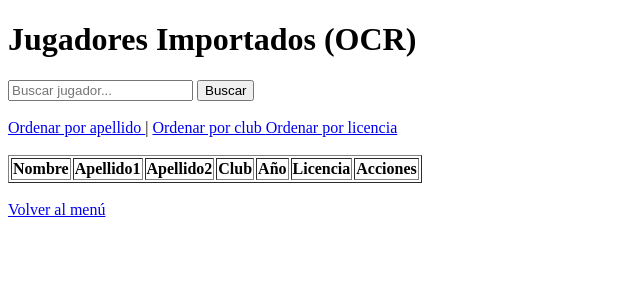
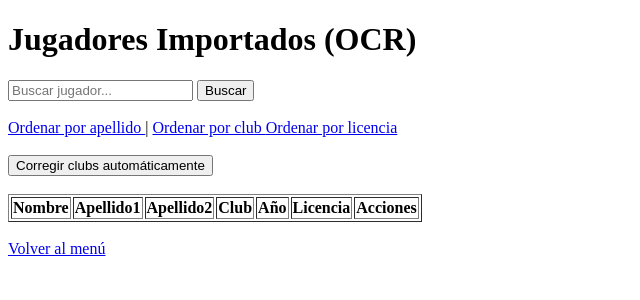
Before and after one commit to jordi4949/app_tennis, a FastAPI app: template app/templates/importar_jugadores.html in a window 1280 px wide. Shown: the top 300 px of the page, without its empty margins (0-640 px from the left). Run offline with FastAPI, Linux system fonts and the light colour scheme; the template is opened without the code that fills it, so the values that code supplies are empty.

Commit message:
Añadir dotenv y mejoras seguridad admin

```diff
--- a/app/main.py
+++ b/app/main.py
@@ -4,6 +4,13 @@ from fastapi.templating import Jinja2Templates
 from fastapi.staticfiles import StaticFiles
 from fastapi.security import HTTPBasic, HTTPBasicCredentials
 import secrets
+from rapidfuzz import process, fuzz
+import unicodedata
+import re
+import os
+from dotenv import load_dotenv
+load_dotenv()
+
 
 from app.database import get_connection
 
@@ -13,8 +20,11 @@ templates = Jinja2Templates(directory="app/templates")
 security = HTTPBasic()
 
 def comprobar_admin(credentials: HTTPBasicCredentials = Depends(security)):
-    usuario_correcto = secrets.compare_digest(credentials.username, "admin")
-    password_correcto = secrets.compare_digest(credentials.password, "Jordi_Eduard")
+    ADMIN_USER = os.getenv("ADMIN_USER")
+    ADMIN_PASSWORD = os.getenv("ADMIN_PASSWORD")
+
+    usuario_correcto = secrets.compare_digest(credentials.username, ADMIN_USER)
+    password_correcto = secrets.compare_digest(credentials.password, ADMIN_PASSWORD)
 
     if not (usuario_correcto and password_correcto):
         raise HTTPException(
@@ -24,6 +34,35 @@ def comprobar_admin(credentials: HTTPBasicCredentials = Depends(security)):
         )
 
     return credentials.username
+
+def normalizar_club_para_comparar(texto: str) -> str:
+    if not texto:
+        return ""
+
+    texto = texto.upper().strip()
+
+    # Quitar acentos
+    texto = unicodedata.normalize("NFD", texto)
+    texto = "".join(c for c in texto if unicodedata.category(c) != "Mn")
+
+    # Errores típicos OCR
+    texto = texto.replace("0", "O")
+    texto = texto.replace("1", "I")
+
+    # Separar comas pegadas: "BARCINO,CT" -> "BARCINO CT"
+    texto = texto.replace(",", " ")
+
+    # Quitar símbolos raros: puntos, guiones, apóstrofes, etc.
+    texto = re.sub(r"[^A-Z0-9 ]", " ", texto)
+
+    # Normalizar abreviaturas frecuentes
+    texto = re.sub(r"\bC T\b", "CT", texto)
+    texto = re.sub(r"\bT\b", "CT", texto)
+
+    # Espacios repetidos
+    texto = re.sub(r"\s+", " ", texto).strip()
+
+    return texto
 
 @app.get("/admin", response_class=HTMLResponse)
 def inicio(request: Request, admin: str = Depends(comprobar_admin)):
@@ -235,6 +274,86 @@ def ver_importados(
         }
     )
 
+@app.post("/admin/importar-jugadores/corregir-clubs")
+def corregir_clubs_importados(admin: str = Depends(comprobar_admin)):
+    conn = get_connection()
+    cur = conn.cursor()
+
+    # Clubs distintos que vienen del OCR
+    cur.execute("""
+        SELECT DISTINCT club
+        FROM jugadores_importados
+        WHERE club IS NOT NULL
+          AND TRIM(club) <> ''
+    """)
+    clubs_importados = [fila[0] for fila in cur.fetchall()]
+
+    # Clubs buenos desde tabla clubs
+    cur.execute("""
+        SELECT nombre
+        FROM clubs
+        WHERE nombre IS NOT NULL
+          AND TRIM(nombre) <> ''
+    """)
+    clubs_tabla = [fila[0] for fila in cur.fetchall()]
+
+    # Clubs buenos desde jugadores ya aprobados
+    cur.execute("""
+        SELECT DISTINCT club
+        FROM jugadores
+        WHERE club IS NOT NULL
+          AND TRIM(club) <> ''
+    """)
+    clubs_jugadores = [fila[0] for fila in cur.fetchall()]
+
+    clubs_buenos = sorted(set(clubs_tabla + clubs_jugadores))
+
+    if not clubs_importados or not clubs_buenos:
+        cur.close()
+        conn.close()
+        return RedirectResponse(
+            url="/admin/importar-jugadores?ordenar=club",
+            status_code=303
+        )
+
+    clubs_buenos_normalizados = {
+        normalizar_club_para_comparar(club): club
+        for club in clubs_buenos
+    }
+
+    for club_importado in clubs_importados:
+        club_importado_norm = normalizar_club_para_comparar(club_importado)
+
+        mejor = process.extractOne(
+            club_importado_norm,
+            list(clubs_buenos_normalizados.keys()),
+            scorer=fuzz.WRatio
+        )
+
+        if not mejor:
+            continue
+
+        club_bueno_norm, puntuacion, _ = mejor
+        club_bueno = clubs_buenos_normalizados[club_bueno_norm]
+
+        # Umbral alto para evitar cambios peligrosos.
+        # Si corrige poco, luego bajamos a 85.
+        if puntuacion >= 88 and club_importado != club_bueno:
+            cur.execute("""
+                UPDATE jugadores_importados
+                SET club = %s
+                WHERE club = %s
+            """, (club_bueno, club_importado))
+
+    conn.commit()
+    cur.close()
+    conn.close()
+
+    return RedirectResponse(
+        url="/admin/importar-jugadores?ordenar=club",
+        status_code=303
+    )
+
 
 @app.get("/admin/importar-jugadores/aprobar/{jugador_id}")
 def aprobar_jugador_importado(
@@ -253,6 +372,12 @@ def aprobar_jugador_importado(
     jugador = cur.fetchone()
 
     if jugador:
+        cur.execute("""
+            INSERT INTO clubs (nombre)
+            VALUES (%s)
+            ON CONFLICT (nombre) DO NOTHING
+        """, (jugador[3],))
+
         cur.execute("""
             INSERT INTO jugadores
             (nombre, apellido1, apellido2, club, ano_nacimiento, numero_licencia)
--- a/app/templates/importar_jugadores.html
+++ b/app/templates/importar_jugadores.html
@@ -31,6 +31,15 @@
 </a>
 
 <br><br>
+
+<form method="post" action="/admin/importar-jugadores/corregir-clubs">
+    <button type="submit"
+            onclick="return confirm('¿Quieres corregir automáticamente los clubs importados comparando con los clubs oficiales?')">
+        Corregir clubs automáticamente
+    </button>
+</form>
+
+<br>
 
 <table border="1">
     <tr>
```
